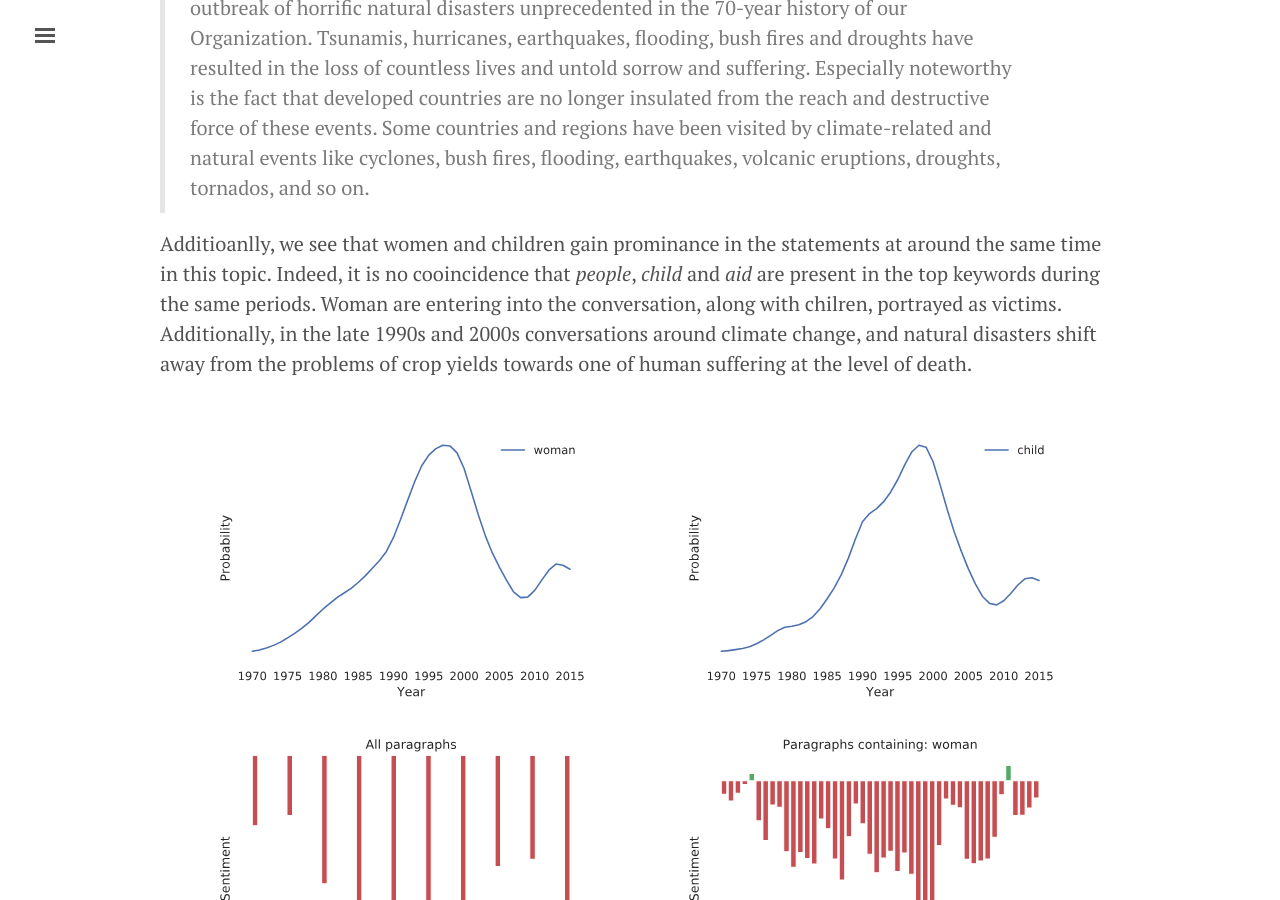
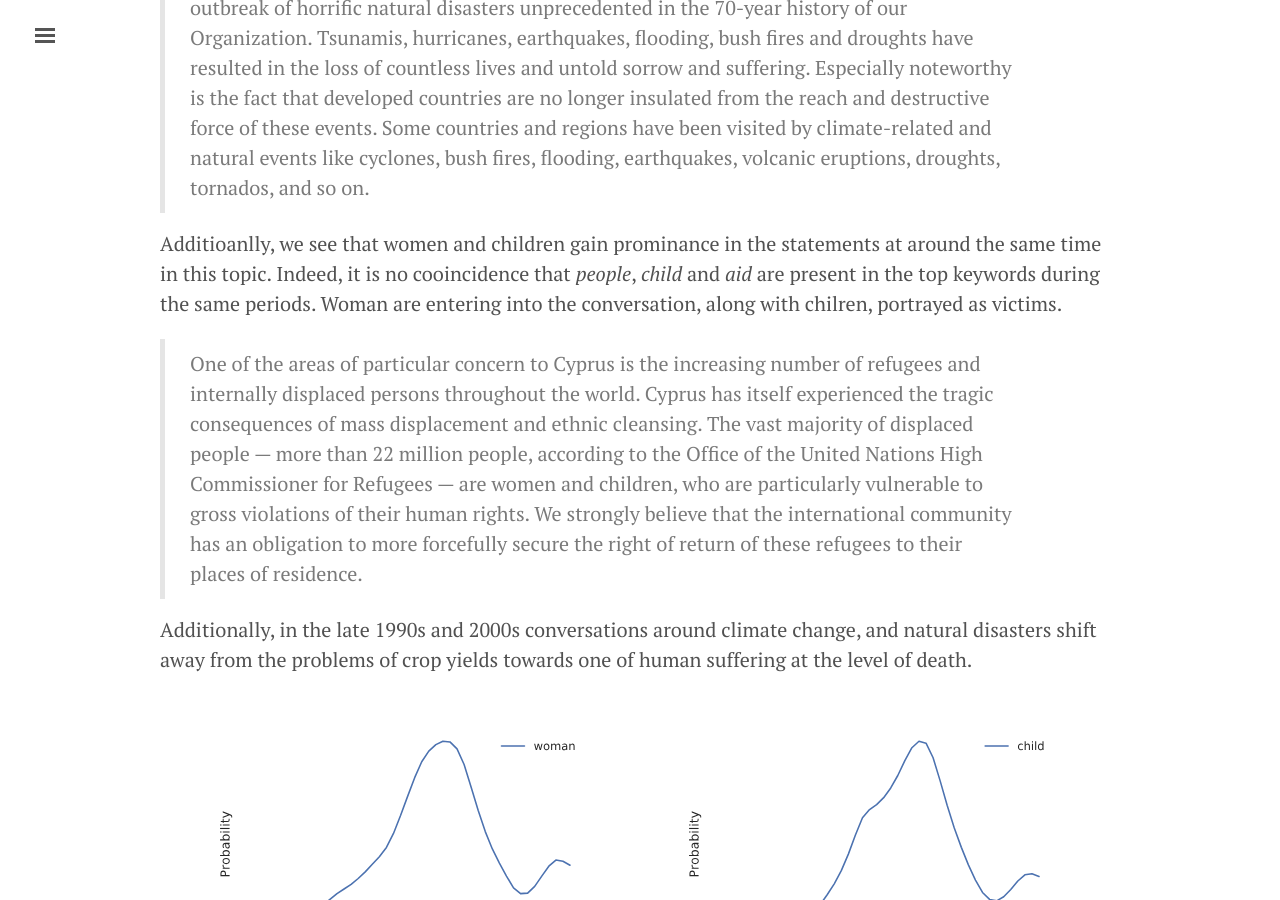
Before and after one commit to JosephPB/josephpb.github.io, a Jekyll site: the page built from topics/topic_9.md, in a window 1280 px wide and 900 px high, scrolled down 2826 px. Built offline with Jekyll 4.4.1, drawn with Linux system fonts in a browser that asks for light colours.

Commit message:
updating topic

```diff
--- a/topics/topic_9.md
+++ b/topics/topic_9.md
@@ -55,7 +55,23 @@ less regularly than the pleasantly named perennials.
 
 >But times are changing and the world has witnessed in recent months and years an epic outbreak of horrific natural disasters unprecedented in the 70-year history of our Organization. Tsunamis, hurricanes, earthquakes, flooding, bush fires and droughts have resulted in the loss of countless lives and untold sorrow and suffering. Especially noteworthy is the fact that developed countries are no longer insulated from the reach and destructive force of these events. Some countries and regions have been visited by climate-related and natural events like cyclones, bush fires, flooding, earthquakes, volcanic eruptions, droughts, tornados, and so on.
 
-Additioanlly, we see that women and children gain prominance in the statements at around the same time in this topic. Indeed, it is no cooincidence that *people*, *child* and *aid* are present in the top keywords during the same periods. Woman are entering into the conversation, along with chilren, portrayed as victims. Additionally, in the late 1990s and 2000s conversations around climate change, and natural disasters shift away from the problems of crop yields towards one of human suffering at the level of death.
+Additioanlly, we see that women and children gain prominance in the statements at around the same time in this topic. Indeed, it is no cooincidence that *people*, *child* and *aid* are present in the top keywords during the same periods. Woman are entering into the conversation, along with chilren, portrayed as victims.
+
+>One of the areas of particular concern to Cyprus
+is the increasing number of refugees and internally
+displaced persons throughout the world. Cyprus has
+itself experienced the tragic consequences of mass
+displacement and ethnic cleansing. The vast majority
+of displaced people — more than 22 million people,
+according to the Office of the United Nations High
+Commissioner for Refugees — are women and
+children, who are particularly vulnerable to gross
+violations of their human rights. We strongly believe
+that the international community has an obligation to
+more forcefully secure the right of return of these
+refugees to their places of residence.
+
+Additionally, in the late 1990s and 2000s conversations around climate change, and natural disasters shift away from the problems of crop yields towards one of human suffering at the level of death.
 
 <div class="container">
     <div style="float:left;width:49%">
```
